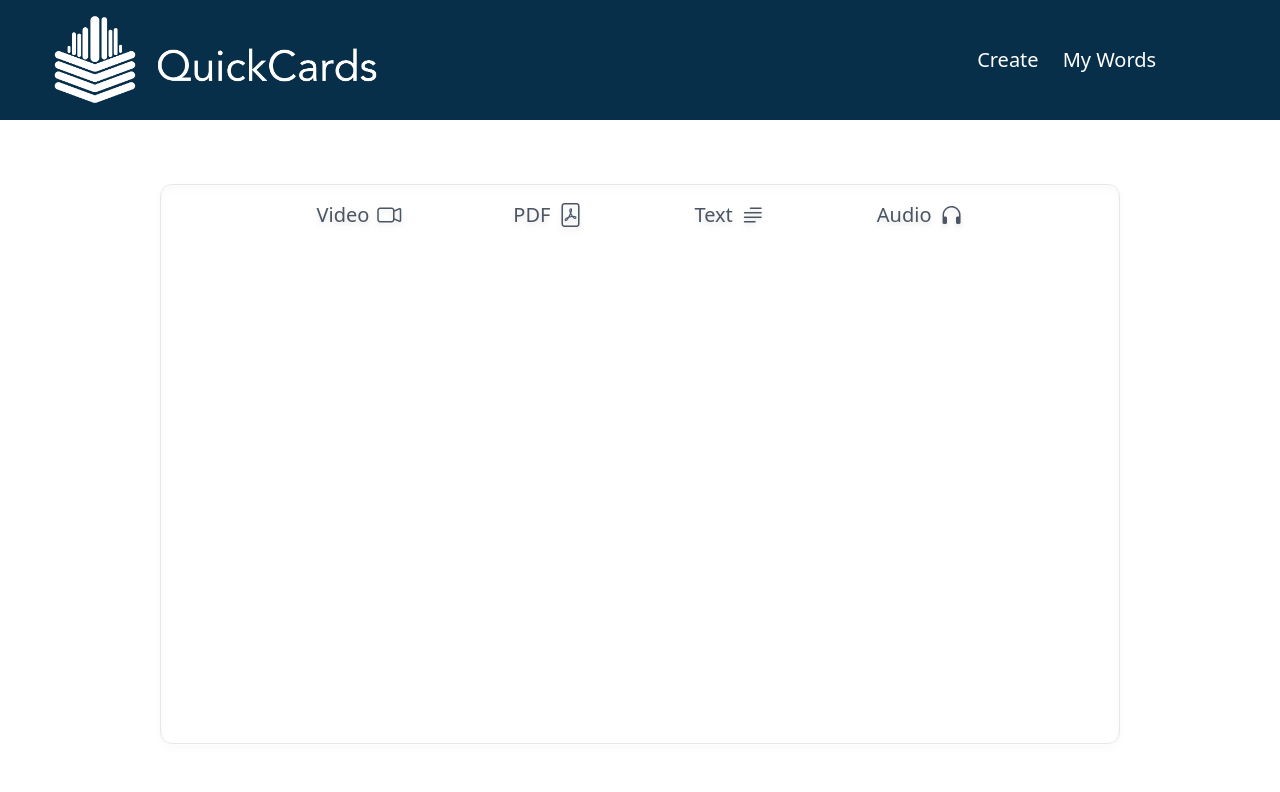
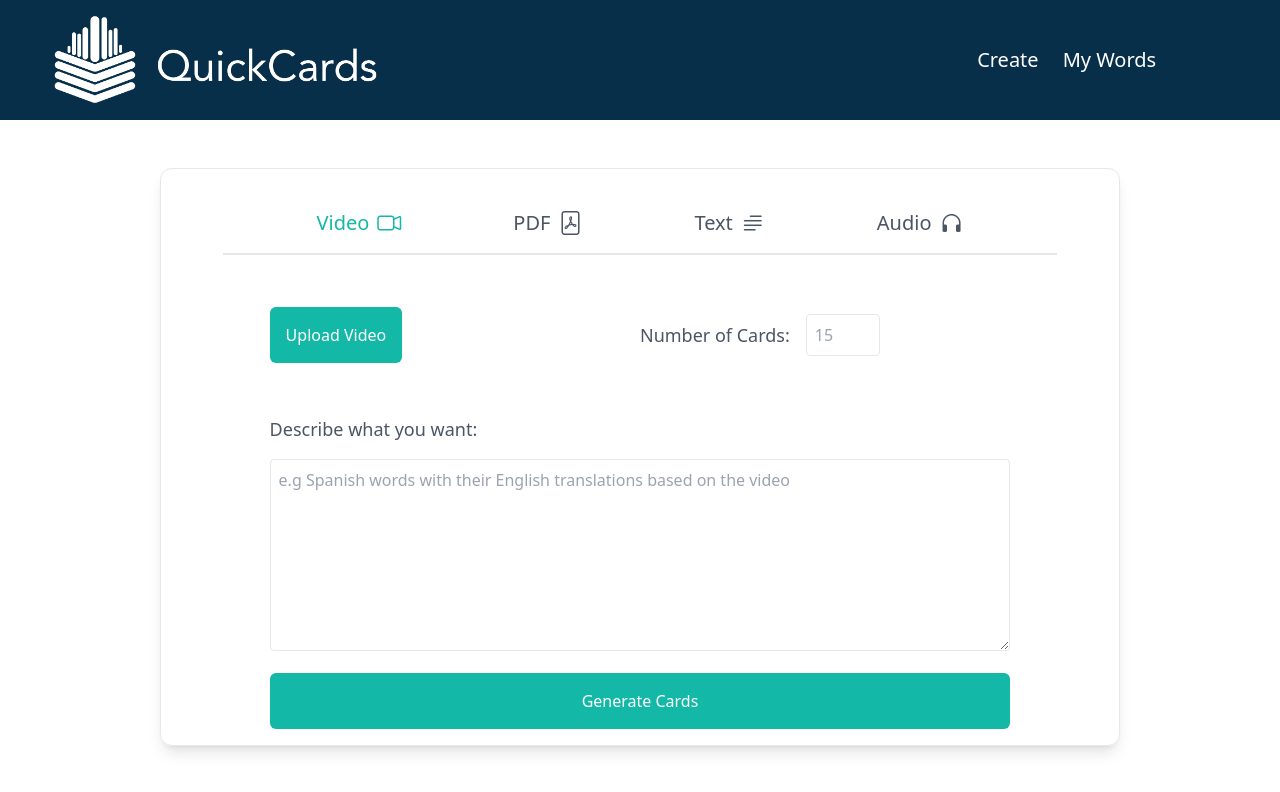
Before and after one commit to garrettjgp18/QuickCards_v2, a React (Vite) app in the folder frontend/quickcards/: page / in a window 1280 px wide. Shown: the top 792 px of the page. Built offline with nearby package versions, Linux system fonts and the light colour scheme.

Commit message:
reverse previous commit

```diff
--- a/frontend/quickcards/src/App.jsx
+++ b/frontend/quickcards/src/App.jsx
@@ -1,5 +1,6 @@
 import Navbar from './components/Navbar'
 import CreatePage from './pages/CreatePage'
+import Landing from './pages/Landing'
 
 function App() {
 
@@ -7,7 +8,6 @@ function App() {
     <>
     <Navbar />
     <CreatePage />
-
     </>
   )
 }
--- a/frontend/quickcards/src/components/Navbar.jsx
+++ b/frontend/quickcards/src/components/Navbar.jsx
@@ -17,12 +17,12 @@ export default function Navbar(){
 
                     {/*Text shows when not mobile */}
                     <ul className='hidden sm:flex w-full h-full flex-row justify-center items-center gap-6 text-xl text-white font-light'>
-                <li className='hover:text-emerald-500 hover:scale-110 active:scale-95 cursor-pointer'>Create</li>
-                <li className='hover:text-emerald-500 hover:scale-110 active:scale-95 cursor-pointer'>My Words</li>
+                    <li className='hover:text-teal-500 hover:scale-110 active:scale-95 cursor-pointer'>Create</li>
+                    <li className='hover:text-teal-500 hover:scale-110 active:scale-95 cursor-pointer'>My Words</li>
                     </ul>
 
                     {/*Expand more icon when mobile */}
-                <span className="sm:hidden text-5xl text-white hover:text-emerald-500 hover:scale-110 active:scale-95 cursor-pointer"><i className="bi-caret-down-fill"></i></span>
+                    <span className="sm:hidden text-5xl text-white hover:text-teal-500 hover:scale-110 active:scale-95 cursor-pointer"><i className="bi-caret-down-fill"></i></span>
                 </div>
             </div>
 
--- a/frontend/quickcards/src/pages/CreatePage.jsx
+++ b/frontend/quickcards/src/pages/CreatePage.jsx
@@ -1,32 +1,85 @@
+
+import React, { useState } from 'react';
+
+
 export default function Navbar(){
+
+    //define variable which takes the name of the mode and sets it to the variable
+    const [currentId, setCurrentId] = useState("Video");
+
+    const selectMode = (id) =>{
+        //set current id
+        setCurrentId(id);
+    }
+
+
+    const uploadContent = () =>{
+        console.log("Upload Content");
+    }
+
+
+    const submitData = () =>{
+        console.log("Submit Data");
+    }
 
     return (
         <>
 
         {/*Container */}
-        <div className = "h-[70vh] w-3/4 border drop-shadow-md m-auto mt-16 rounded-xl flex justify-center">
+        <div className = "min-h-[70vh] h-auto w-3/4 border m-auto mt-12 rounded-xl p-4 shadow-lg">
             {/*Top Box with Options */}
-            <div className = "w-4/5 h-16 flex items-center justify-center">
-                <ul className="w-auto flex flex-row gap-16 lg:gap-24 xl:gap-28 justify-center align-middle text-2xl md:text-xl text-gray-600">
+            <div className = "w-4/5 h-16 flex items-center justify-center ml-auto mr-auto">
+                <ul className="w-auto mt-4 flex flex-row gap-12 md:gap-16 lg:gap-24 xl:gap-28 2xl:gap-36 justify-center align-middle text-2xl md:text-xl text-gray-600">
                     {/* Hide text and show icons when in mobile view */}
-                    <li className="hover:scale-110 active:scale-95 hover:text-emerald-500 cursor-pointer flex flex-row gap-2">
-                        <span className="hidden sm:block">Video</span>
-                        <span className="text-3xl sm:text-2xl relative bottom-0.5"><i className="bi-camera-video"></i></span>
+                    <li onClick={() => selectMode("Video")} className= {`cursor-pointer flex flex-row gap-2 ${currentId === "Video" ? 'text-teal-500' : 'hover:text-teal-500 active:scale-95'}`}>
+                        <span className="hidden md:block">Video</span>
+                        <span className="text-3xl md:text-2xl relative bottom-0.5"><i className="bi-camera-video"></i></span>
                     </li>
-                    <li className="hover:scale-110 active:scale-95 hover:text-emerald-500 cursor-pointer flex flex-row gap-2">
-                        <span className="hidden sm:block">PDF</span>
-                        <span className="text-3xl sm:text-2xl relative bottom-0.5"><i className="bi-file-pdf"></i></span>
+                    <li onClick={() => selectMode("PDF")} className= {`cursor-pointer flex flex-row gap-2 ${currentId === "PDF" ? 'text-teal-500' : 'hover:text-teal-500 active:scale-95'}`}>
+                        <span className="hidden md:block">PDF</span>
+                        <span className="text-3xl md:text-2xl relative bottom-0.5"><i className="bi-file-pdf"></i></span>
                     </li>
-                    <li className="hover:scale-110 active:scale-95 hover:text-emerald-500 cursor-pointer flex flex-row gap-2">
-                        <span className="hidden sm:block">Text</span>
-                        <span className="text-3xl sm:text-2xl relative bottom-0.5"><i className="bi-text-paragraph"></i></span>
+                    <li onClick={() => selectMode("Text")} className= {`cursor-pointer flex flex-row gap-2 ${currentId === "Text" ? 'text-teal-500' : 'hover:text-teal-500 active:scale-95'}`}>
+                        <span className="hidden md:block">Text</span>
+                        <span className="text-3xl md:text-2xl relative bottom-0.5"><i className="bi-text-paragraph"></i></span>
                     </li>
-                    <li className="hover:scale-110 active:scale-95 hover:text-emerald-500 cursor-pointer flex flex-row gap-2">
-                        <span className="hidden sm:block">Audio</span>
-                        <span className="text-3xl sm:text-2xl relative bottom-0.5"><i className="bi-headphones"></i></span>
+                    <li onClick={() => selectMode("Audio")} className= {`cursor-pointer flex flex-row gap-2 ${currentId === "Audio" ? 'text-teal-500' : 'hover:text-teal-500 active:scale-95'}`}>
+                        <span className="hidden md:block">Audio</span>
+                        <span className="text-3xl md:text-2xl relative bottom-0.5"><i className="bi-headphones"></i></span>
                     </li>
                 </ul>
             </div>
+
+            <hr className = "bg-gray-200 h-0.5 w-full md:w-[90%] mr-auto ml-auto mt-1" />
+
+            {/*Flex box with  upload button, video upload message, and number of cards to generate */}
+            <div className="flex flex-col md:flex-row gap-0 w-4/5 mr-auto ml-auto mt-8">
+                <div className="w-full md:w-1/2 h-[12vh] flex items-center align-middle">
+                    <button onClick ={uploadContent} className="bg-teal-500 rounded-md p-4 text-white hover:bg-teal-600 active:scale-95">Upload {currentId}</button>
+                </div>
+                {/* Number of Cards Input */}
+                <div className="w-full h-[12vh] md:w-1/2 flex flex-row gap-4 items-center align-middle">
+                    <h1 className = "text-gray-600 text-lg font-medium">Number of Cards:</h1>
+                    <input type="text" className="border rounded w-1/5 p-2" placeholder="15" />
+                </div>
+            </div>
+
+            {/*Text Box CONTAINER to enter schema */}
+            <div className="w-4/5 ml-auto mr-auto mt-8">
+                <h1 className = "text-gray-600 text-lg font-medium">Describe what you want:</h1>
+
+                {/*Text Box to enter schema */}
+                <textarea type="text" className="border rounded w-full h-48 p-2 mt-4" placeholder="e.g Spanish words with their English translations based on the video">
+                </textarea>
+
+                {/*Submit Button */}
+                <button onClick={submitData} className="bg-teal-500 rounded-md p-4 w-full mt-4 text-white hover:bg-teal-600 active:scale-95">Generate Cards</button>
+
+
+
+            </div>
+
+
 
         </div>
 
--- /dev/null
+++ b/frontend/quickcards/src/pages/Landing.jsx
@@ -0,0 +1,40 @@
+import React from 'react'
+
+export default function Landing(){
+    return (
+        <>
+        {/* Top Nav Bar */}
+        <div className = "flex flex-row gap-4 h-[14vh] w-full bg-black justify-between">
+            {/* Left Side */}
+            <div className = "w-1/3 flex justify-start align-middle">
+                {/*Full Logo when not mobile */}
+                <img src = "src/assets/full_logo.png" className = "hidden sm:block w-full h-auto object-contain"></img>
+                {/*Just the Icon when mobile */}
+                <img src = "src/assets/logo_icon.png" className = "sm:hidden w-full h-auto object-contain"></img>
+            </div>
+        </div>
+
+        {/* Landing Page Container */}
+        <div className="h-[86vh] w-full flex flex-col md:flex-row-reverse">
+            {/* Left Side */}
+            <div className='w-full h-[43vh] md:h-[86vh] bg-black flex justify-center align-middle'>
+                <img src = "src/assets/landing_img.png" className = "w-full h-auto object-contain"></img>
+            </div>
+
+            {/* Right Side */}
+            <div className='w-full h-[43vh] md:h-[86vh] bg-black'>
+                <div className='flex flex-col gap-8 justify-center align-middle w-full h-full p-8'>
+                    <h1 className='text-white text-5xl'>The Future of AI Flashcards</h1>
+                    <h1 className='text-white text-2xl'>Generate videos, pdfs, and audio into flashcards with precision</h1>
+
+                    <div className = "flex flex-row gap-8 align-middle w-full h-16">
+                        <button className="bg-teal-500 rounded-md p-4 px-6 text-white hover:bg-teal-600 active:scale-95">Get Started</button>
+                        <h1 className='text-white text-xl mt-4 hover:text-teal-500 cursor-pointer active:scale-95'>Learn More</h1>
+                    </div>
+                </div>
+            </div>
+
+        </div>
+        </>
+    )
+}
```
Also changed, not shown: frontend/quickcards/src/assets/landing_img.png (added). Lines whose indentation alone changed are shown as unchanged.
